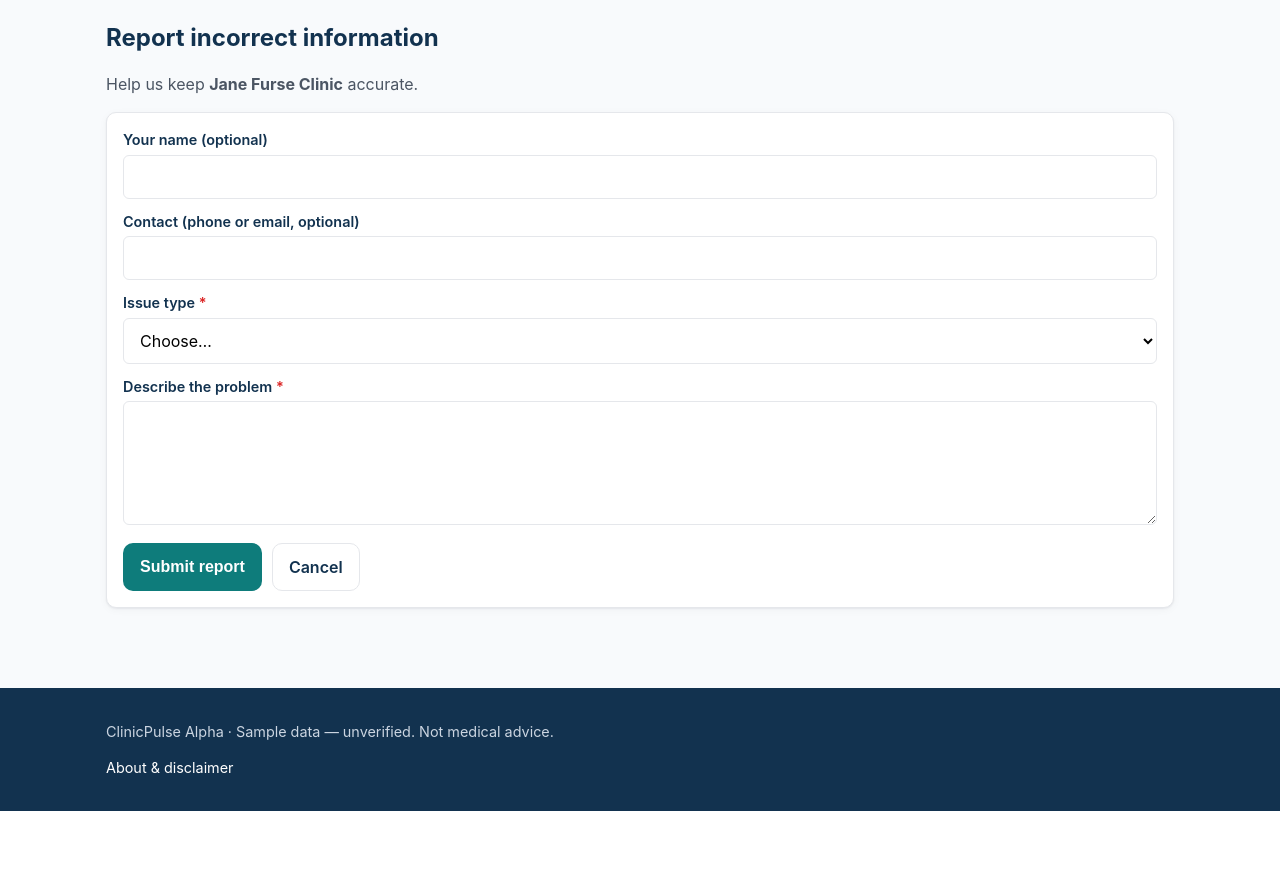
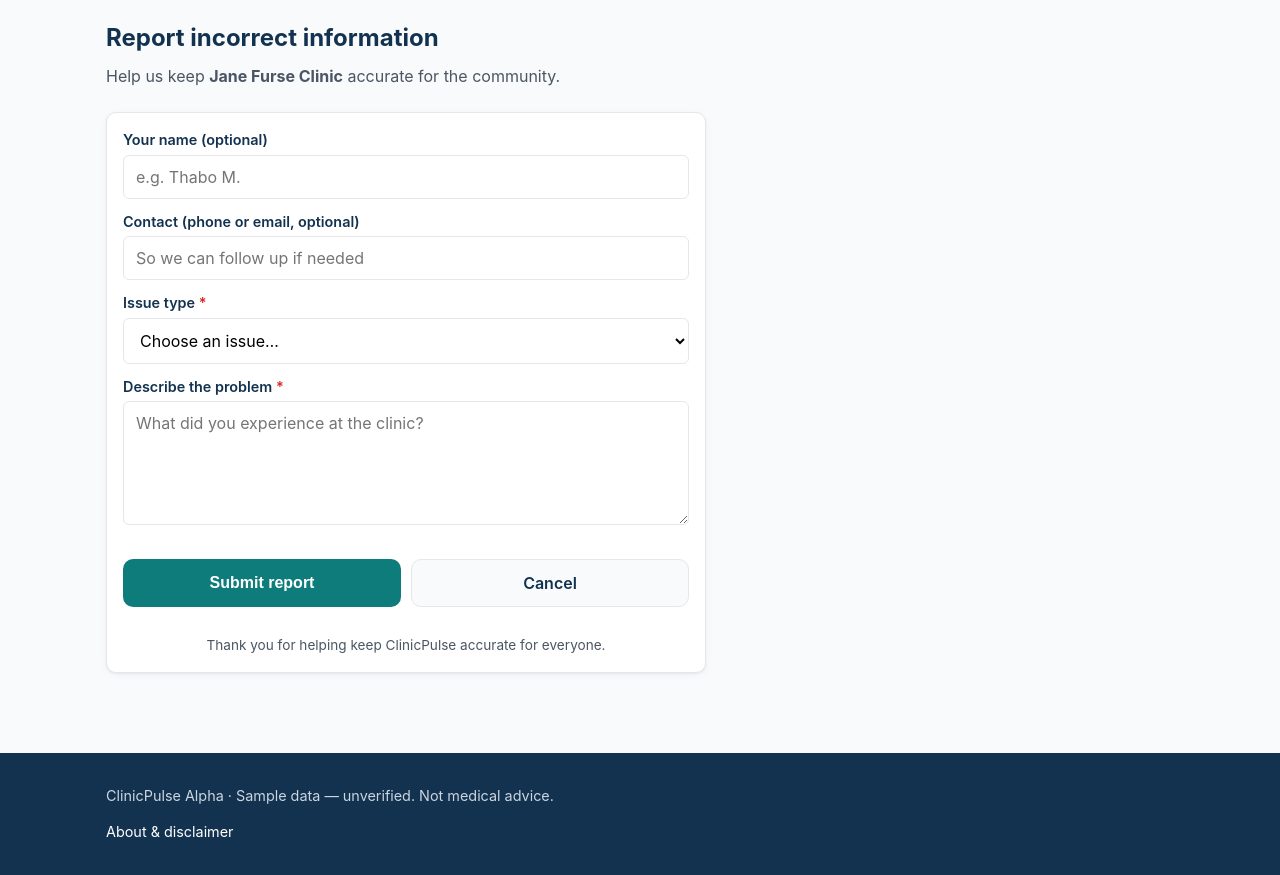
Before and after one commit to Belligerent15/clinicpulse-alpha, a Flask app: page /report/1 in a window 1280 px wide. Shown: the part 61-936 px from the top of the page. Before the commit the page ends 872 px from the top, so only its background shows below. Run offline with Flask 3, Linux system fonts and the light colour scheme; data comes from the database, SQL or seed files in the repository.

Commit message:
Improve report issue form layout and styling
Updated the report form layout and added placeholders for input fields. Enhanced the styling for better user experience.

```diff
--- a/templates/report.html
+++ b/templates/report.html
@@ -2,38 +2,47 @@
 {% block title %}Report an issue — {{ clinic.name }}{% endblock %}
 
 {% block content %}
-<section class="page-head">
-  <h1>Report incorrect information</h1>
-  <p class="muted">Help us keep <strong>{{ clinic.name }}</strong> accurate.</p>
+<section class="page-head" style="margin-bottom: 24px;">
+  <h1 style="margin: 0 0 8px 0;">Report incorrect information</h1>
+  <p class="muted" style="margin: 0;">Help us keep <strong>{{ clinic.name }}</strong> accurate for the community.</p>
 </section>
 
+<div style="max-width: 600px;">
   <form method="post" class="form-card" novalidate>
     <label>
       <span class="label">Your name (optional)</span>
-    <input type="text" name="reporter_name" value="{{ form.reporter_name or '' }}" maxlength="120">
+      <input type="text" name="reporter_name" value="{{ form.reporter_name or '' }}" maxlength="120" placeholder="e.g. Thabo M.">
     </label>
+
     <label>
       <span class="label">Contact (phone or email, optional)</span>
-    <input type="text" name="contact_details" value="{{ form.contact_details or '' }}" maxlength="160">
+      <input type="text" name="contact_details" value="{{ form.contact_details or '' }}" maxlength="160" placeholder="So we can follow up if needed">
     </label>
+
     <label>
       <span class="label">Issue type <span class="req">*</span></span>
       <select name="issue_type" required>
-      <option value="">Choose…</option>
+        <option value="">Choose an issue…</option>
         {% set types = ['Hours wrong', 'Services wrong', 'Phone wrong', 'Address/location wrong', 'Clinic closed/unavailable', 'Other'] %}
         {% for t in types %}
           <option value="{{ t }}" {% if form.issue_type == t %}selected{% endif %}>{{ t }}</option>
         {% endfor %}
       </select>
     </label>
+
     <label>
       <span class="label">Describe the problem <span class="req">*</span></span>
-    <textarea name="description" rows="5" required maxlength="2000">{{ form.description or '' }}</textarea>
+      <textarea name="description" rows="5" required maxlength="2000" placeholder="What did you experience at the clinic?">{{ form.description or '' }}</textarea>
     </label>
 
-  <div class="form-actions">
-    <button class="btn btn-primary" type="submit">Submit report</button>
-    <a class="btn btn-ghost" href="{{ url_for('clinic_detail', clinic_id=clinic.id) }}">Cancel</a>
+    <div class="form-actions" style="margin-top: 16px;">
+      <button class="btn btn-primary" type="submit" style="flex: 1;">Submit report</button>
+      <a class="btn btn-ghost" href="{{ url_for('clinic_detail', clinic_id=clinic.id) }}" style="flex: 1; text-align: center; background: #f8fafc;">Cancel</a>
     </div>
+
+    <p class="muted" style="font-size: 0.85rem; text-align: center; margin-top: 16px; margin-bottom: 0;">
+      Thank you for helping keep ClinicPulse accurate for everyone.
+    </p>
   </form>
+</div>
 {% endblock %}
```
Lines whose indentation alone changed are shown as unchanged.
